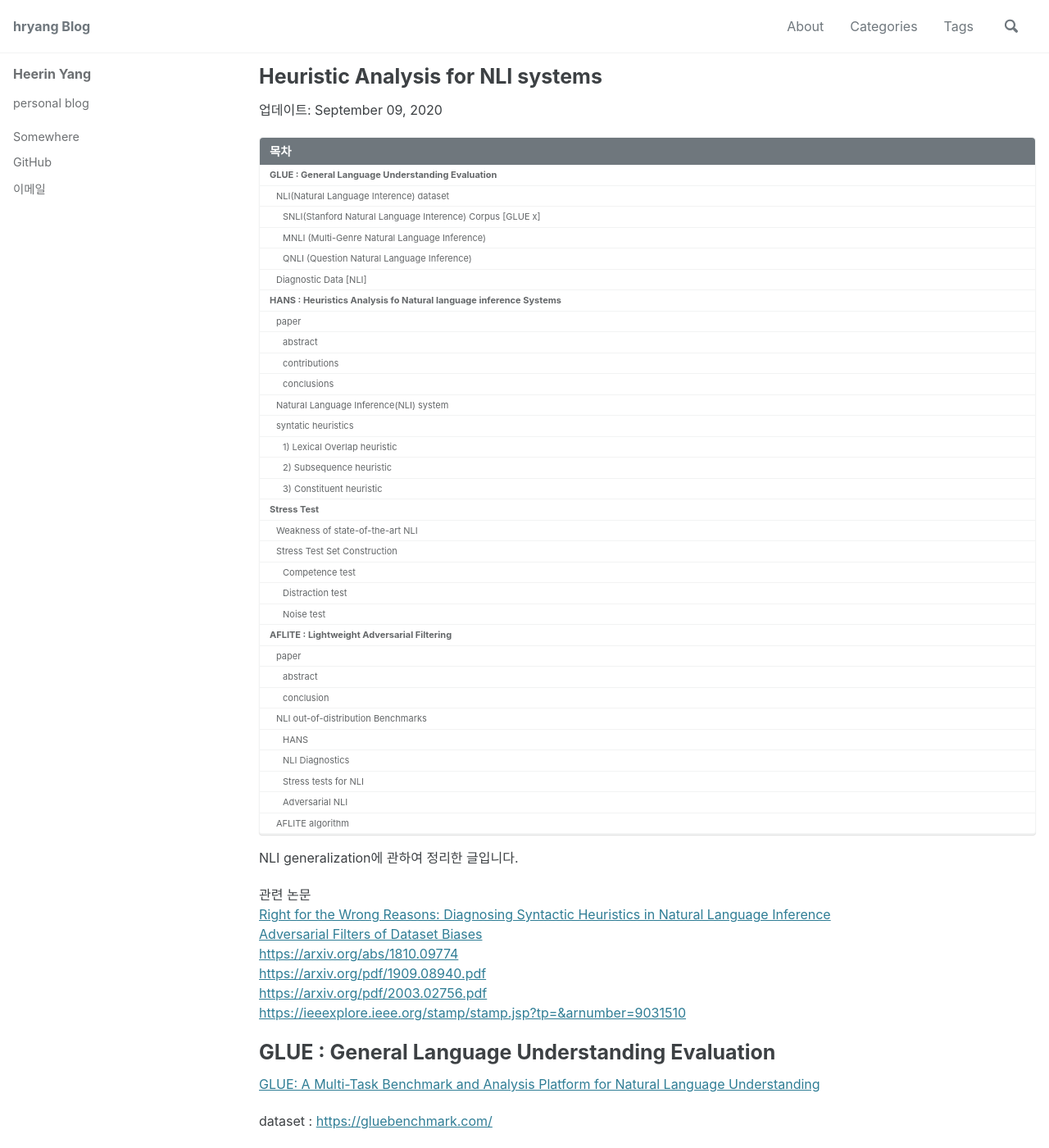
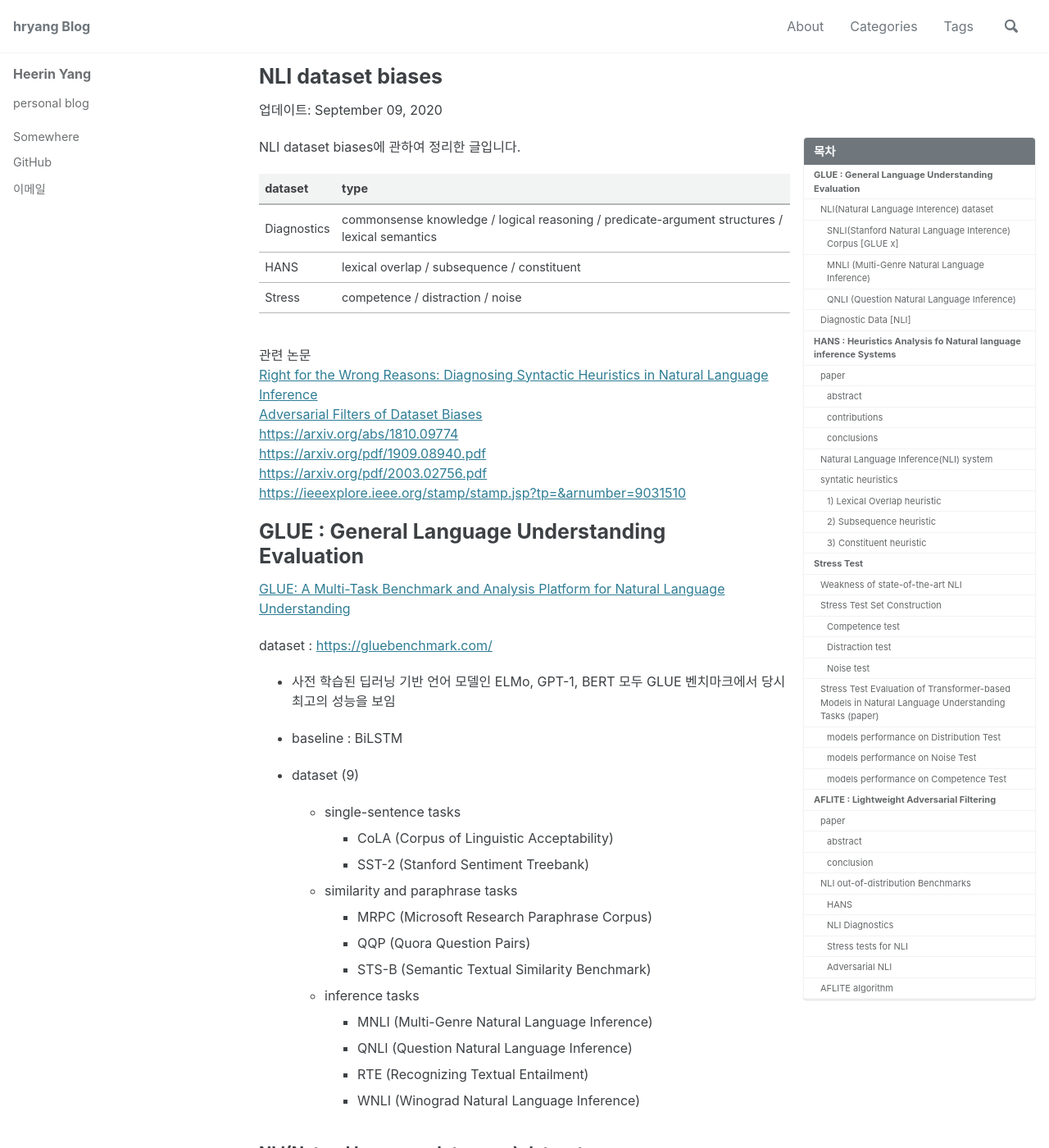
Before and after one commit to hryang06/hryang06.github.io, a Jekyll site: the page built from _posts/2020-09-09-NLI-biases.md, in a window 1280 px wide and 1400 px high. Shown: the whole window at 82% size. Built offline with Jekyll 4.4.1, drawn with Linux system fonts in a browser that asks for light colours; cached includes are drawn as plain includes; some of the changed text lies outside the part shown.

Commit message:
Modified nli bias

```diff
--- a/_posts/2020-09-09-HANS.md
+++ b/_posts/2020-09-09-NLI-biases.md
@@ -1,7 +1,6 @@
 ---
-title: Heuristic Analysis for NLI systems
+title: NLI dataset biases
 layout: single
-classes: wide
 author_profile: true
 read_time: true
 comments: true
@@ -17,9 +16,15 @@ article_tag2: HANS
 last_modified_at: 2020-09-09 15:03:00 +0800
 ---
 
-NLI generalization에 관하여 정리한 글입니다.
+NLI dataset biases에 관하여 정리한 글입니다.
 
-관련 논문 <br>
+| dataset     | type                                                                                          |
+|-------------|-----------------------------------------------------------------------------------------------|
+| Diagnostics | commonsense knowledge / logical reasoning / predicate-argument structures / lexical semantics |
+| HANS        | lexical overlap / subsequence / constituent                                                   |
+| Stress      | competence / distraction / noise                                                              |
+
+<br>관련 논문 <br>
 [Right for the Wrong Reasons: Diagnosing Syntactic Heuristics in Natural Language Inference](https://arxiv.org/abs/1902.01007) <br>
 [Adversarial Filters of Dataset Biases](https://arxiv.org/abs/2002.04108) <br>
 <https://arxiv.org/abs/1810.09774> <br>
@@ -27,13 +32,11 @@ NLI generalization에 관하여 정리한 글입니다.
 <https://arxiv.org/pdf/2003.02756.pdf> <br>
 <https://ieeexplore.ieee.org/stamp/stamp.jsp?tp=&arnumber=9031510>
 
-
 # GLUE : General Language Understanding Evaluation
 
 [GLUE: A Multi-Task Benchmark and Analysis Platform for Natural Language Understanding](https://arxiv.org/abs/1804.07461)
 
 dataset : <https://gluebenchmark.com/>
-
 
 - 사전 학습된 딥러닝 기반 언어 모델인 ELMo, GPT-1, BERT 모두 GLUE 벤치마크에서 당시 최고의 성능을 보임
 
@@ -209,6 +212,23 @@ github blog : <https://abhilasharavichander.github.io/NLI_StressTest/>
 - spelling error (m/mm)
 
 
+## Stress Test Evaluation of Transformer-based Models in Natural Language Understanding Tasks (paper)
+
+![Stress Test Acc.](/assets/images/post/hans/stress-test-acc.PNG)
+
+### models performance on Distribution Test
+
+두가지 방법으로 robustness를 확인할 수 있다.
+1.
+
+### models performance on Noise Test
+
+
+
+### models performance on Competence Test
+
+
+
 <br><br>
 
 # AFLITE : Lightweight Adversarial Filtering
```
Also changed, not shown: assets/images/post/hans/stress-test-acc.PNG (added), 1 other file.
